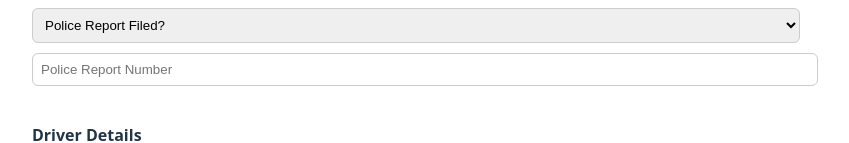
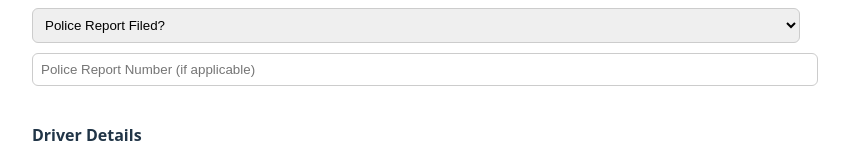
Before and after one commit to m4tchka/make-a-claim, a React (Vite) app in the folder frontend/: page /claim in a window 1280 px wide. Shown: the part 742-885 px from the top of the page, without its empty margins (224-1073 px from the left). Built offline with nearby package versions, Linux system fonts and the light colour scheme; no server answers.

Commit message:
add functionality to submit claims and update db

```diff
--- a/frontend/src/components/ClaimForm/ClaimForm.jsx
+++ b/frontend/src/components/ClaimForm/ClaimForm.jsx
@@ -1,6 +1,8 @@
 import { Link } from "react-router";
 import "./ClaimForm.css";
 import useForm from "../../customHooks/useForm";
+import { db, auth } from "../../Firebase";
+import { doc, updateDoc, arrayUnion } from "firebase/firestore";
 
 export default function ClaimForm() {
   const { formData, changeFormData, clearFormEntry } = useForm();
@@ -14,8 +16,8 @@ export default function ClaimForm() {
     e.preventDefault();
     console.log("Form submitted:", formData);
     alert("Claim submitted successfully!");
-    await (() => {
-      console.log("async'd");
+    await updateDoc(doc(db, "users", auth.currentUser.uid), {
+      claims: arrayUnion(formData),
     });
     clearFormEntry();
   }
@@ -117,8 +119,8 @@ export default function ClaimForm() {
             <option value="no">No</option>
           </select>
           <input
-            name="policeReportNumber (if applicable)"
-            placeholder="Police Report Number"
+            name="policeReportNumber"
+            placeholder="Police Report Number (if applicable)"
             onChange={handleChange}
             value={formData.policeReportNumber}
             className="form-input"
--- a/frontend/src/components/LandingPage/LandingPage.jsx
+++ b/frontend/src/components/LandingPage/LandingPage.jsx
@@ -17,7 +17,6 @@ export default function LandingPage() {
   async function signIn() {
     await signInWithEmailAndPassword(auth, emailInput, passwordInput)
       .then((userCredential) => {
-        // Signed in successfully
         const user = userCredential.user;
         console.log("Signed in as:", user.email);
       })
@@ -32,8 +31,8 @@ export default function LandingPage() {
     await createUserWithEmailAndPassword(auth, emailInput, passwordInput)
       .then((userCredential) => {
         const user = userCredential.user;
-        console.log("Created user object",user);
-        alert("Registered as: "+ auth.currentUser.email+", please sign in.");
+        console.log("Created user object", user);
+        alert("Registered as: " + auth.currentUser.email + ", please sign in.");
         console.log(auth.currentUser.email);
       })
       .catch((error) => {
```
